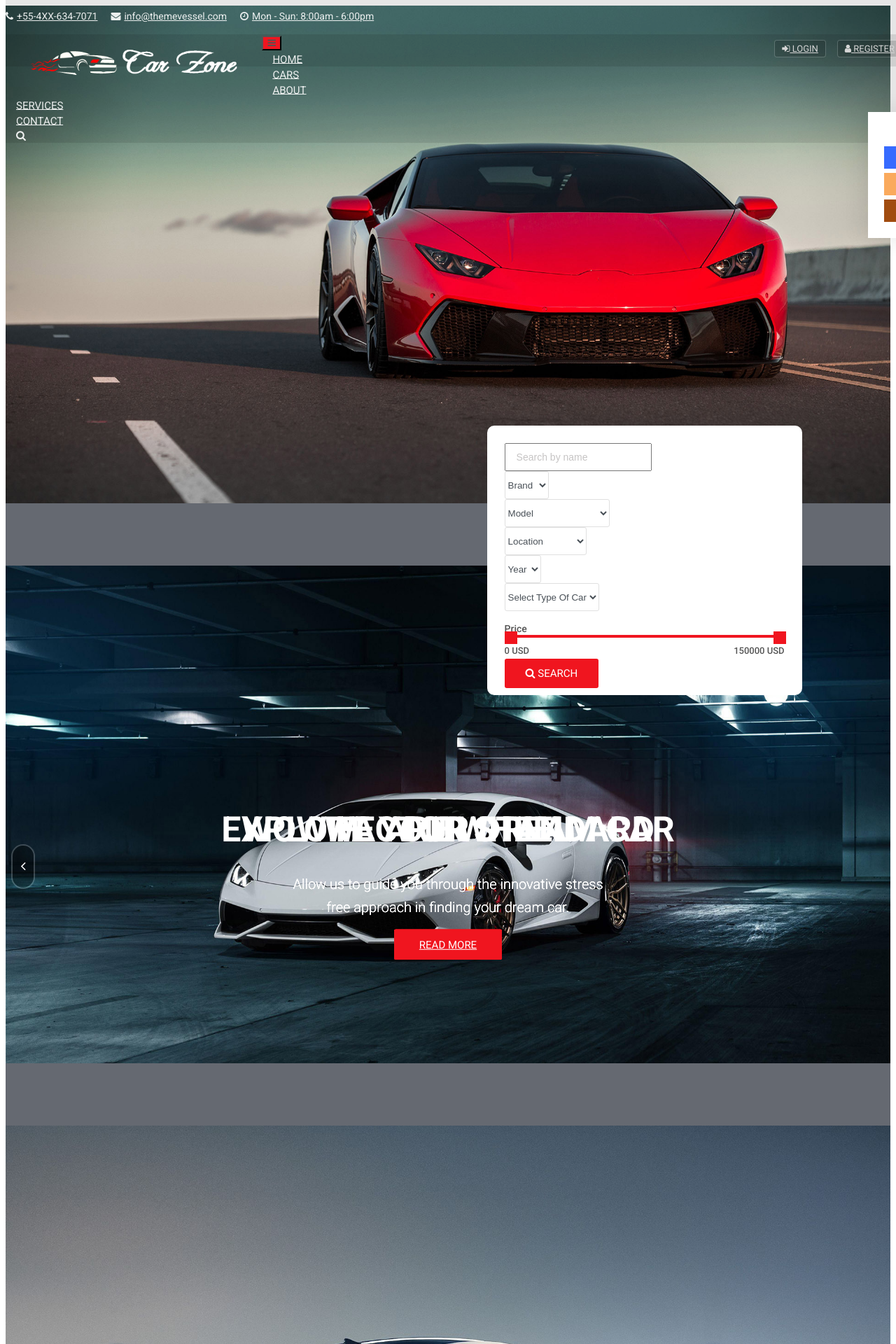
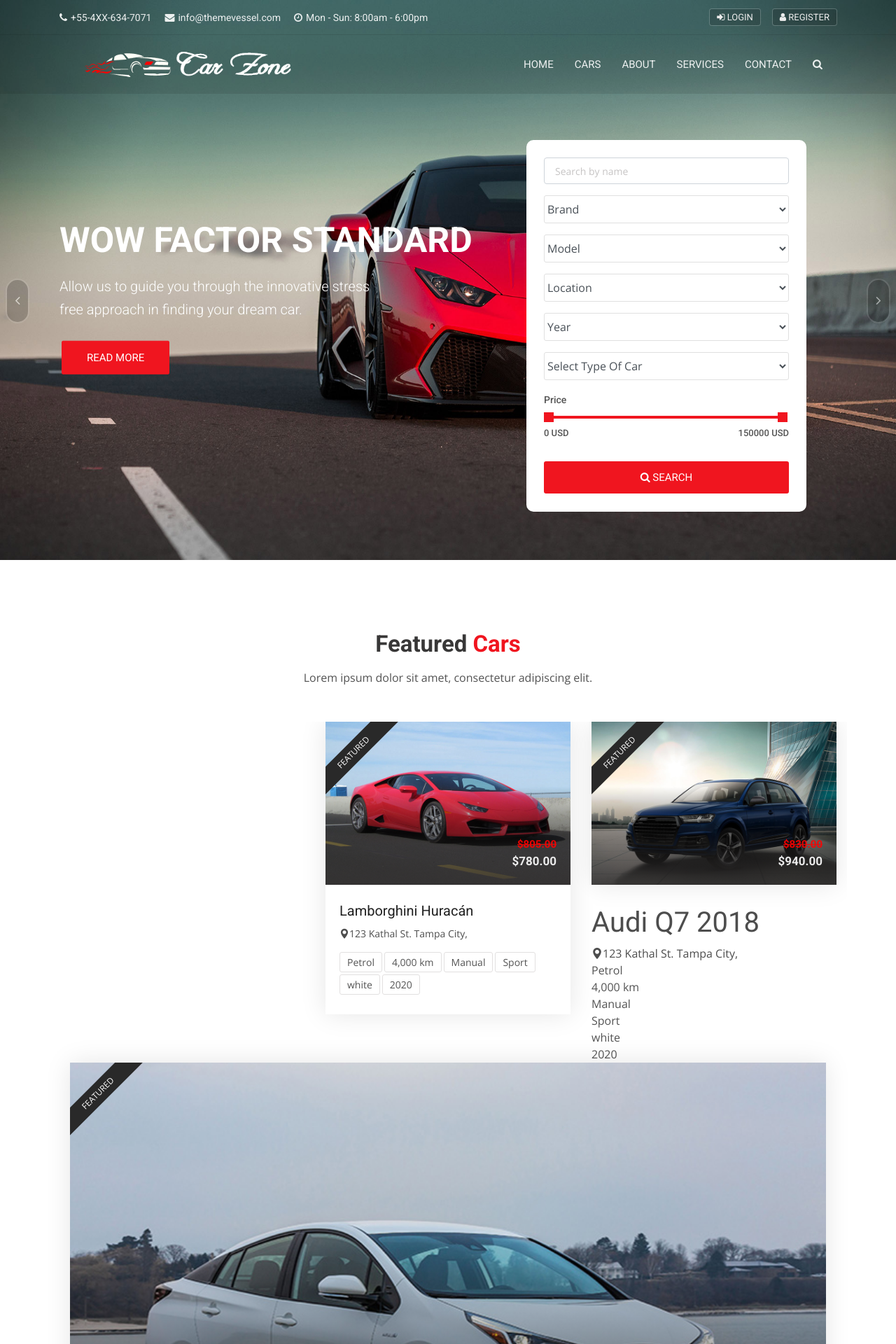
Before and after one commit to ariz565/The-Showroom, a Django app: page / in a window 1280 px wide; the page is wider, and only the part inside the window is pictured. Shown: the top 1920 px of that part at 70% size. Run offline with Django 4.2, Linux system fonts and the light colour scheme; some libraries are stand-ins or nearby versions.

Commit message:
Initialized the project

```diff
--- a/templates/pages/home.html
+++ b/templates/pages/home.html
@@ -11,8 +11,7 @@
     <link
       rel="stylesheet"
       type="text/css"
-      href="{% static
-    'css/bootstrap.min.css' %}"
+      href="{% static 'css/bootstrap.min.css' %}"
     />
     <link
       rel="stylesheet"
@@ -150,7 +149,8 @@
       <div class="container">
         <nav class="navbar navbar-expand-lg navbar-light">
           <a class="navbar-brand company-logo" href="index.html">
-            <img src="img/logos/black-logo.png" alt="logo" />
+            <img src="{% static 'img/logos/black-logo.png' %}" alt="logo" />
+
           </a>
           <button
             class="navbar-toggler"
@@ -1060,22 +1060,23 @@
                   <div class="overlap-box">
                     <div class="overlap-btns-area">
                         <div class="car-magnify-gallery">
-                        <a href="img/car/car-1.jpg" class="overlap-btn">
+                            <a href="{% static 'img/car/car-1.jpg' %}" class="overlap-btn">
                                 <i class="fa fa-expand"></i>
-                          <img class="hidden" src="img/car/car-1.jpg" />
-                        </a>
-                        <a href="img/car/car-2.jpg" class="hidden">
-                          <img class="hidden" src="img/car/car-2.jpg" />
-                        </a>
-                        <a href="img/car/car-3.jpg" class="hidden">
-                          <img class="hidden" src="img/car/car-3.jpg" />
-                        </a>
-                        <a href="img/car/car-4.jpg" class="hidden">
-                          <img class="hidden" src="img/car/car-4.jpg" />
-                        </a>
-                        <a href="img/car/car-5.jpg" class="hidden">
-                          <img class="hidden" src="img/car/car-5.jpg" />
-                        </a>
+                                <img class="hidden" src="{% static 'img/car/car-1.jpg' %}" />
+                            </a>
+                            <a href="{% static 'img/car/car-2.jpg' %}" class="hidden">
+                                <img class="hidden" src="{% static 'img/car/car-2.jpg' %}" />
+                            </a>
+                            <a href="{% static 'img/car/car-3.jpg' %}" class="hidden">
+                                <img class="hidden" src="{% static 'img/car/car-3.jpg' %}" />
+                            </a>
+                            <a href="{% static 'img/car/car-4.jpg' %}" class="hidden">
+                                <img class="hidden" src="{% static 'img/car/car-4.jpg' %}" />
+                            </a>
+                            <a href="{% static 'img/car/car-5.jpg' %}" class="hidden">
+                                <img class="hidden" src="{% static 'img/car/car-5.jpg' %}" />
+                            </a>
+                        </div>
                       </div>
                     </div>
                   </div>
@@ -1108,9 +1109,10 @@
                   <div class="tag">For Sale</div>
                   <img
     class="d-block w-100"
-                    src="img/car/car-3.jpg"
+    src="{% static 'img/car/car-3.jpg' %}"
     alt="car"
 />
+
                   <div class="facilities-list clearfix">
                     <ul>
                       <li>
@@ -1130,21 +1132,21 @@
                   <div class="overlap-box">
                     <div class="overlap-btns-area">
                       <div class="car-magnify-gallery">
-                        <a href="img/car/car-1.jpg" class="overlap-btn">
+                        <a href="{% static 'img/car/car-1.jpg' %}" class="overlap-btn">
                             <i class="fa fa-expand"></i>
-                          <img class="hidden" src="img/car/car-1.jpg" />
-                        </a>
-                        <a href="img/car/car-2.jpg" class="hidden">
-                          <img class="hidden" src="img/car/car-2.jpg" />
-                        </a>
-                        <a href="img/car/car-3.jpg" class="hidden">
-                          <img class="hidden" src="img/car/car-3.jpg" />
-                        </a>
-                        <a href="img/car/car-4.jpg" class="hidden">
-                          <img class="hidden" src="img/car/car-4.jpg" />
-                        </a>
-                        <a href="img/car/car-5.jpg" class="hidden">
-                          <img class="hidden" src="img/car/car-5.jpg" />
+                            <img class="hidden" src="{% static 'img/car/car-1.jpg' %}" />
+                        </a>
+                        <a href="{% static 'img/car/car-2.jpg' %}" class="hidden">
+                            <img class="hidden" src="{% static 'img/car/car-2.jpg' %}" />
+                        </a>
+                        <a href="{% static 'img/car/car-3.jpg' %}" class="hidden">
+                            <img class="hidden" src="{% static 'img/car/car-3.jpg' %}" />
+                        </a>
+                        <a href="{% static 'img/car/car-4.jpg' %}" class="hidden">
+                            <img class="hidden" src="{% static 'img/car/car-4.jpg' %}" />
+                        </a>
+                        <a href="{% static 'img/car/car-5.jpg' %}" class="hidden">
+                            <img class="hidden" src="{% static 'img/car/car-5.jpg' %}" />
                         </a>
                       </div>
                     </div>
@@ -1178,9 +1180,10 @@
                   <div class="tag">For Sale</div>
                   <img
                   class="d-block w-100"
-                    src="img/car/car-4.jpg"
+                  src="{% static 'img/car/car-4.jpg' %}"
                   alt="car"
               />
+
                   <div class="facilities-list clearfix">
                     <ul>
                       <li>
@@ -1200,22 +1203,23 @@
                   <div class="overlap-box">
                     <div class="overlap-btns-area">
                       <div class="car-magnify-gallery">
-                        <a href="img/car/car-1.jpg" class="overlap-btn">
+                        <a href="{% static 'img/car/car-1.jpg' %}" class="overlap-btn">
                             <i class="fa fa-expand"></i>
-                          <img class="hidden" src="img/car/car-1.jpg" />
-                        </a>
-                        <a href="img/car/car-2.jpg" class="hidden">
-                          <img class="hidden" src="img/car/car-2.jpg" />
-                        </a>
-                        <a href="img/car/car-3.jpg" class="hidden">
-                          <img class="hidden" src="img/car/car-3.jpg" />
-                        </a>
-                        <a href="img/car/car-4.jpg" class="hidden">
-                          <img class="hidden" src="img/car/car-4.jpg" />
-                        </a>
-                        <a href="img/car/car-5.jpg" class="hidden">
-                          <img class="hidden" src="img/car/car-5.jpg" />
-                        </a>
+                            <img class="hidden" src="{% static 'img/car/car-1.jpg' %}" />
+                        </a>
+                        <a href="{% static 'img/car/car-2.jpg' %}" class="hidden">
+                            <img class="hidden" src="{% static 'img/car/car-2.jpg' %}" />
+                        </a>
+                        <a href="{% static 'img/car/car-3.jpg' %}" class="hidden">
+                            <img class="hidden" src="{% static 'img/car/car-3.jpg' %}" />
+                        </a>
+                        <a href="{% static 'img/car/car-4.jpg' %}" class="hidden">
+                            <img class="hidden" src="{% static 'img/car/car-4.jpg' %}" />
+                        </a>
+                        <a href="{% static 'img/car/car-5.jpg' %}" class="hidden">
+                            <img class="hidden" src="{% static 'img/car/car-5.jpg' %}" />
+                        </a>
+
                       </div>
                     </div>
                   </div>
@@ -1248,9 +1252,10 @@
                   <div class="tag">For Sale</div>
                   <img
     class="d-block w-100"
-                    src="img/car/car-5.jpg"
+    src="{% static 'img/car/car-5.jpg' %}"
     alt="car"
 />
+
                   <div class="facilities-list clearfix">
                     <ul>
                       <li>
@@ -1270,21 +1275,23 @@
                   <div class="overlap-box">
                     <div class="overlap-btns-area">
                       <div class="car-magnify-gallery">
-                        <a href="img/car/car-1.jpg" class="overlap-btn">
+                        <a href="{% static 'img/car/car-1.jpg' %}" class="overlap-btn">
                             <i class="fa fa-expand"></i>
-                          <img class="hidden" src="img/car/car-1.jpg" />
-                        </a>
-                        <a href="img/car/car-2.jpg" class="hidden">
-                          <img class="hidden" src="img/car/car-2.jpg" />
-                        </a>
-                        <a href="img/car/car-3.jpg" class="hidden">
-                          <img class="hidden" src="img/car/car-3.jpg" />
-                        </a>
-                        <a href="img/car/car-4.jpg" class="hidden">
-                          <img class="hidden" src="img/car/car-4.jpg" />
-                        </a>
-                        <a href="img/car/car-5.jpg" class="hidden">
-                          <img class="hidden" src="img/car/car-5.jpg" />
+                            <img class="hidden" src="{% static 'img/car/car-1.jpg' %}" />
+                        </a>
+                        <a href="{% static 'img/car/car-2.jpg' %}" class="hidden">
+                            <img class="hidden" src="{% static 'img/car/car-2.jpg' %}" />
+                        </a>
+                        <a href="{% static 'img/car/car-3.jpg' %}" class="hidden">
+                            <img class="hidden" src="{% static 'img/car/car-3.jpg' %}" />
+                        </a>
+                        <a href="{% static 'img/car/car-4.jpg' %}" class="hidden">
+                            <img class="hidden" src="{% static 'img/car/car-4.jpg' %}" />
+                        </a>
+                        <a href="{% static 'img/car/car-5.jpg' %}" class="hidden">
+                            <img class="hidden" src="{% static 'img/car/car-5.jpg' %}" />
+                        </a>
+
                         </a>
                       </div>
                     </div>
@@ -1318,9 +1325,10 @@
                   <div class="tag">For Sale</div>
                   <img
     class="d-block w-100"
-                    src="img/car/car-6.jpg"
+    src="{% static 'img/car/car-6.jpg' %}"
     alt="car"
 />
+
                   <div class="facilities-list clearfix">
                     <ul>
                       <li>
@@ -1340,22 +1348,23 @@
                   <div class="overlap-box">
                     <div class="overlap-btns-area">
                       <div class="car-magnify-gallery">
-                        <a href="img/car/car-1.jpg" class="overlap-btn">
+                        <a href="{% static 'img/car/car-1.jpg' %}" class="overlap-btn">
                             <i class="fa fa-expand"></i>
-                          <img class="hidden" src="img/car/car-1.jpg" />
-                        </a>
-                        <a href="img/car/car-2.jpg" class="hidden">
-                          <img class="hidden" src="img/car/car-2.jpg" />
-                        </a>
-                        <a href="img/car/car-3.jpg" class="hidden">
-                          <img class="hidden" src="img/car/car-3.jpg" />
-                        </a>
-                        <a href="img/car/car-4.jpg" class="hidden">
-                          <img class="hidden" src="img/car/car-4.jpg" />
-                        </a>
-                        <a href="img/car/car-5.jpg" class="hidden">
-                          <img class="hidden" src="img/car/car-5.jpg" />
-                        </a>
+                            <img class="hidden" src="{% static 'img/car/car-1.jpg' %}" />
+                        </a>
+                        <a href="{% static 'img/car/car-2.jpg' %}" class="hidden">
+                            <img class="hidden" src="{% static 'img/car/car-2.jpg' %}" />
+                        </a>
+                        <a href="{% static 'img/car/car-3.jpg' %}" class="hidden">
+                            <img class="hidden" src="{% static 'img/car/car-3.jpg' %}" />
+                        </a>
+                        <a href="{% static 'img/car/car-4.jpg' %}" class="hidden">
+                            <img class="hidden" src="{% static 'img/car/car-4.jpg' %}" />
+                        </a>
+                        <a href="{% static 'img/car/car-5.jpg' %}" class="hidden">
+                            <img class="hidden" src="{% static 'img/car/car-5.jpg' %}" />
+                        </a>
+
                       </div>
                     </div>
                   </div>
@@ -1408,11 +1417,12 @@
                 <div class="photo">
                     <a href="#">
                         <img
-                      src="img/avatar/avatar-12.jpg"
+                            src="{% static 'img/avatar/avatar-12.jpg' %}"
                             alt="team-1"
                             class="img-fluid"
                         />
                     </a>
+
                   <div class="social-list clearfix">
                     <a href="#" class="facebook-bg"
                       ><i class="fa fa-facebook"></i
```
Lines whose indentation alone changed are shown as unchanged.
